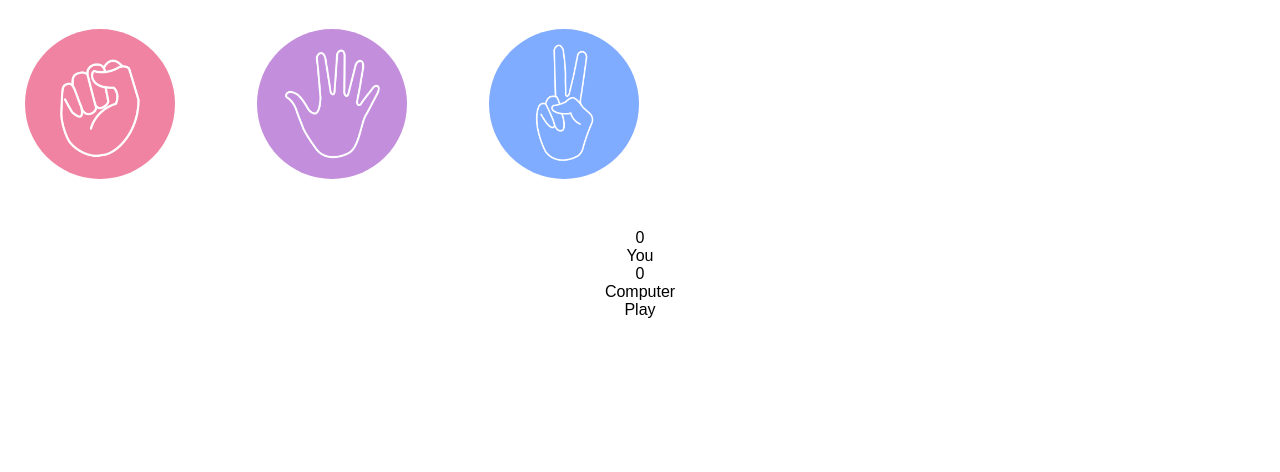
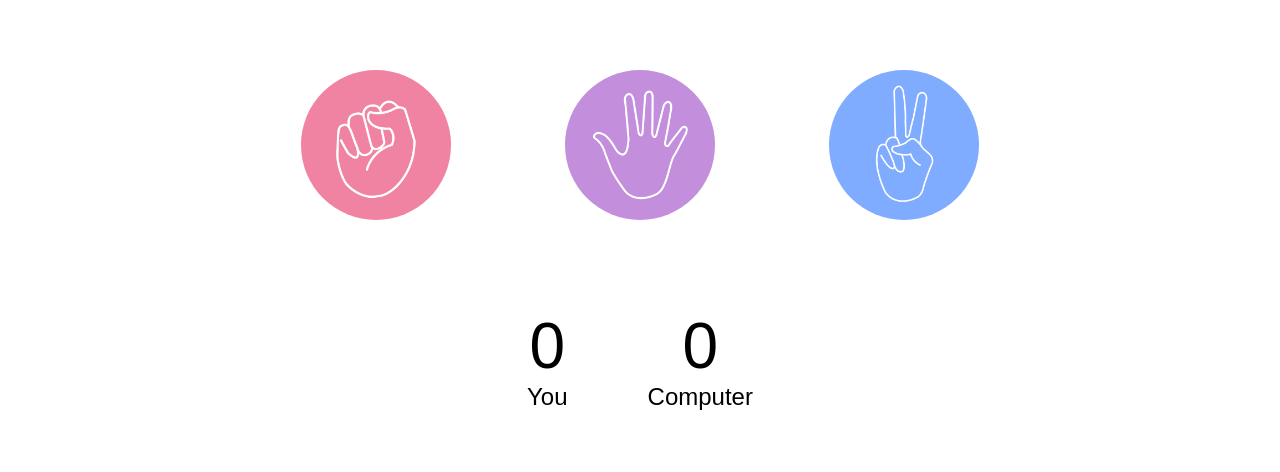
Before and after one commit to Mediwateyash/Rock-papper-scissor-game, a plain HTML site: page index.html in a window 1280 px wide. Shown: the part 83-555 px from the top of the page. Drawn offline with Linux system fonts and the light colour scheme.

Commit message:
css done

```diff
--- a/app.js
+++ b/app.js
@@ -0,0 +1,11 @@
+let userscore =0;
+let compscore =0;
+
+const choice =document.querySelectorAll(".choice")
+
+choice.forEach((choice) => {
+    choice.addEventListener("click", ()=>{
+        console.log("choice was clicked")
+        let userchoice=choice.textContent;
+    })
+})
--- a/index.html
+++ b/index.html
@@ -36,11 +36,11 @@
     </div>
 
     <div class="msgcont">
-        <p id="msg">Play</p></p>
+        <p id="msg">Play Your move</p></p>
     </div>
 
 
-    <script src="/Rock-papper-scissor-game/script.js"></script>
+    <script src="/Rock-papper-scissor-game/app.js"></script>
 
 </body>
 </html>
--- a/style.css
+++ b/style.css
@@ -15,6 +15,12 @@ h1{
 .choice{
     height: 200px;
     width: 200px;
+    border-radius: 50%;
+    display: flex;
+    align-items: center;
+    justify-content: center;
+    margin: 1rem;
+    border: black 10px;
 
 }
 img {
@@ -25,14 +31,43 @@ img {
 }
 .choices{
     display: flex;
-    justify-content: centre;
+    justify-content:center;
     align-items: center;
     gap: 2rem;
     margin-top: 2rem;
+
 }
 .choice :hover{
     cursor: pointer;
     transform: scale(1.1);
     transition: transform 0.3s ease;
+    background-color: black;
+}
 
+.scoreboard{
+    display: flex;
+    justify-content: center;
+    margin: 2rem;
+    font-size: 1.5rem;
+    margin-top: 3rem;
+    gap: 5rem;
 }
+
+#userscore ,
+#compscore {
+    font-size: 4rem;
+}
+
+.msgcont{
+    margin-top: 5rem;
+}
+
+#msg{
+
+    margin-top: 2rem;
+    display: inline;
+    font-size: 2rem;
+    background-color:#86D293 ;
+    padding: 1rem;
+    border-radius: 10px;
+}
```
